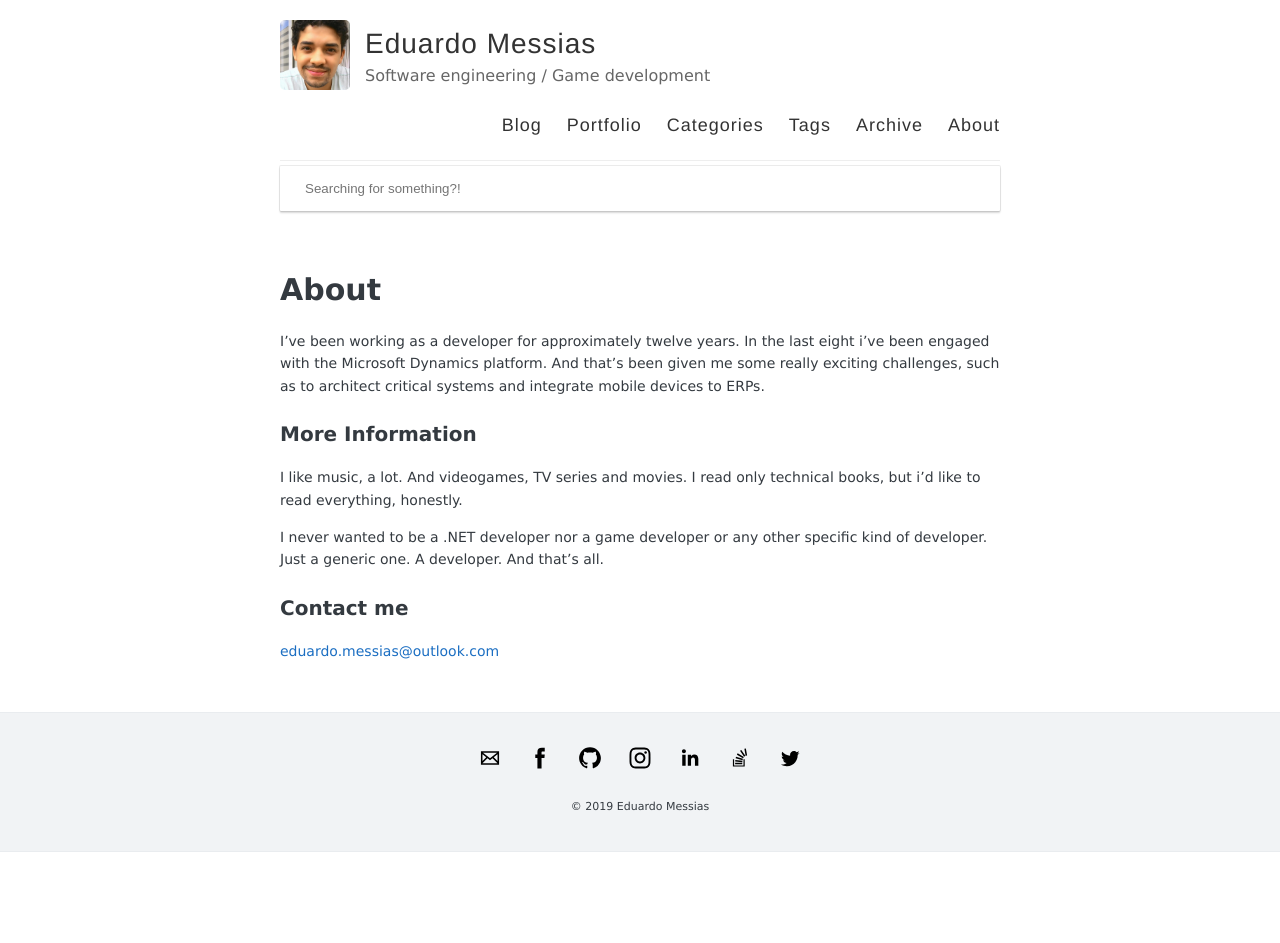
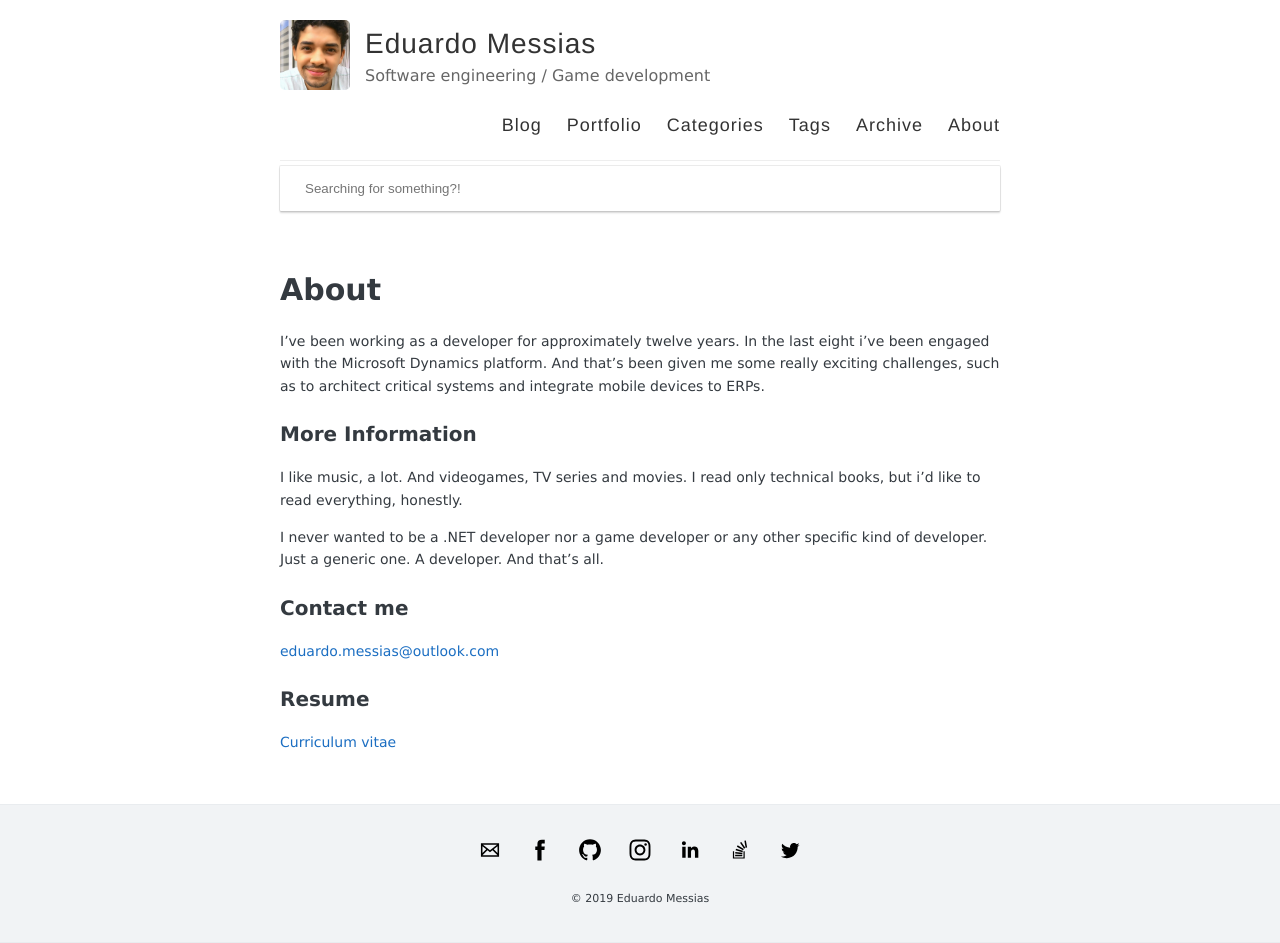
Before and after one commit to eduardomessias/eduardomessias.github.io, a Jekyll site: the page built from about.md, in a window 1280 px wide. Built offline with Jekyll 4.4.1, drawn with Linux system fonts in a browser that asks for light colours; before the commit the page ends 900 px from its top, so only the background shows below that.

Commit message:
Update about.md

```diff
--- a/about.md
+++ b/about.md
@@ -17,3 +17,6 @@ Just a generic one. A developer. And that's all.
 ### Contact me
 
 [eduardo.messias@outlook.com](mailto:eduardo.messias@outlook.com)
+
+### Resume
+[Curriculum vitae](https://eduardomessias.github.io/curriculum-vitae)
```
